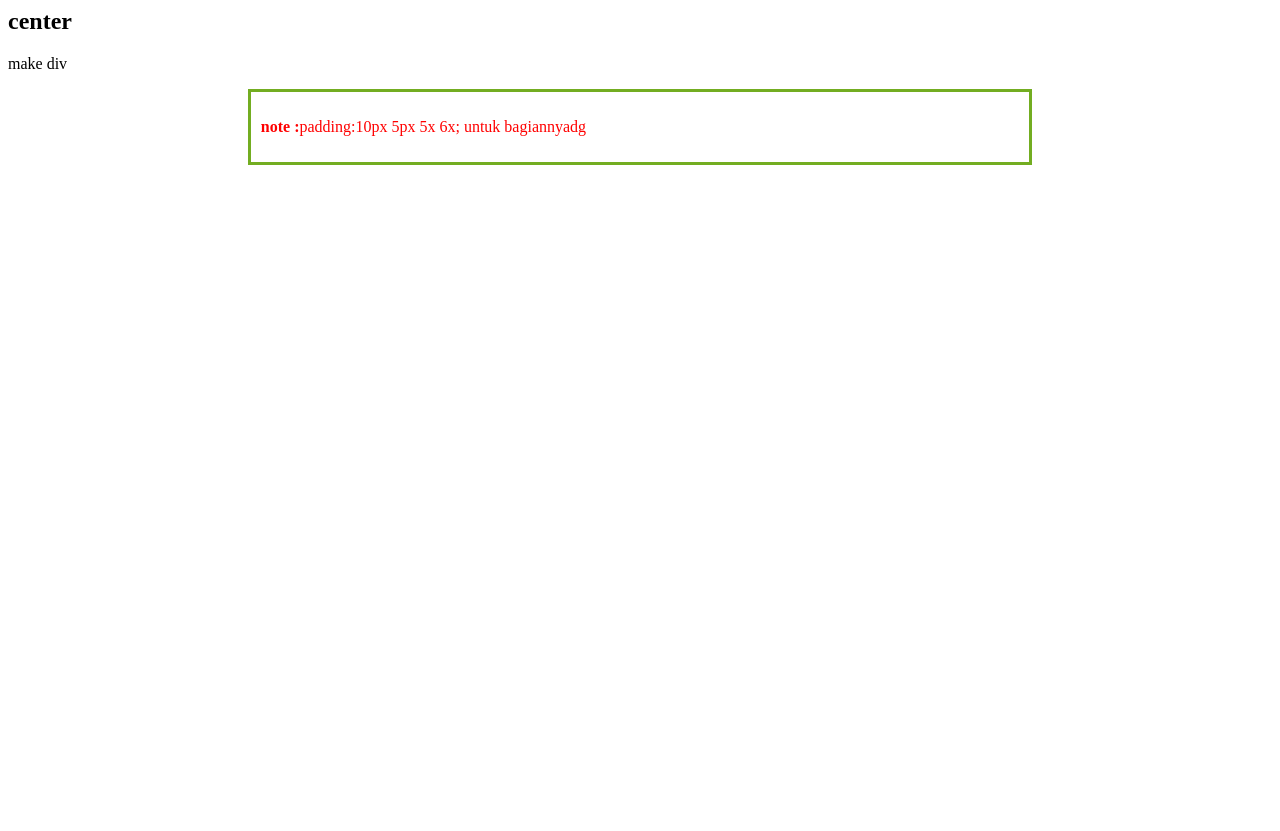
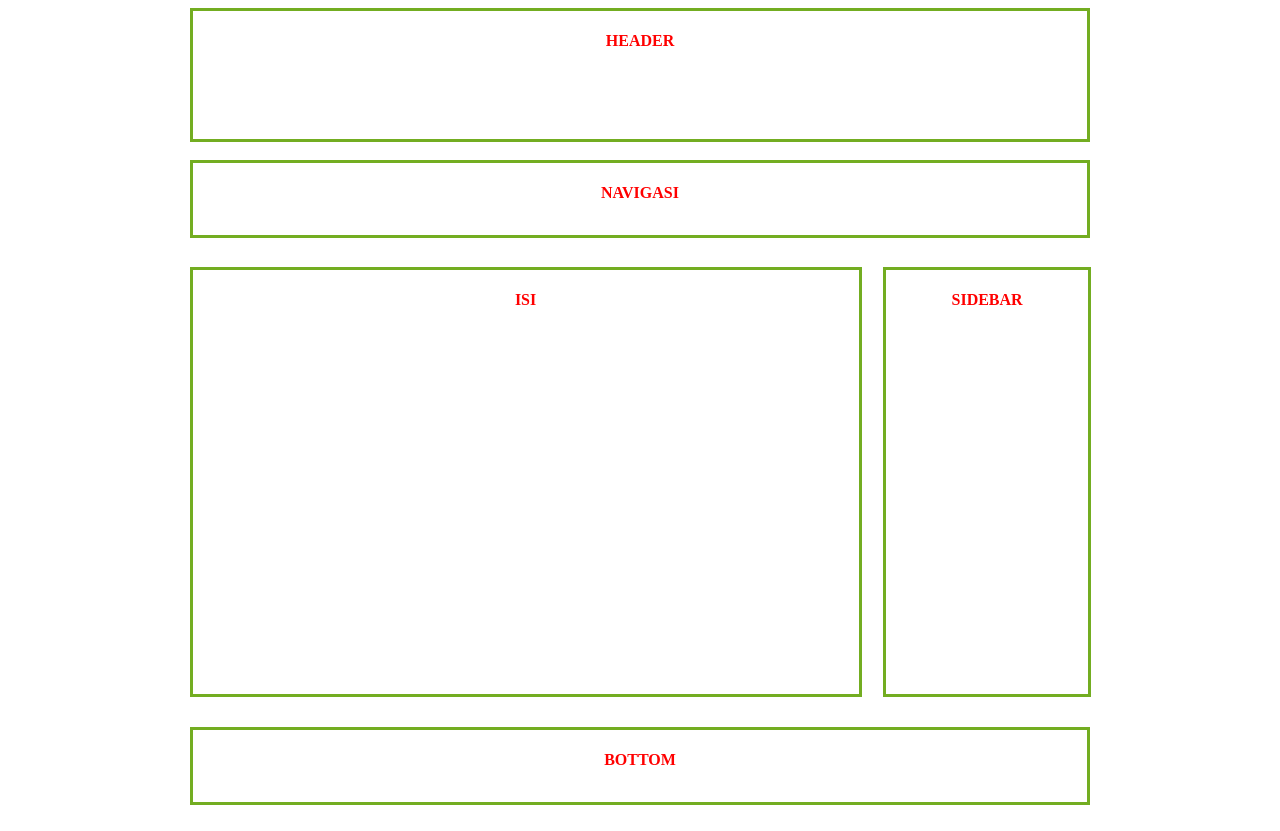
Before and after one commit to imamp18/webku, a plain HTML site: page index.html in a window 1280 px wide. Before the commit the page ends 800 px from the top, so only its background shows below. Drawn offline with Linux system fonts and the light colour scheme.

Commit message:
Add files via upload
[INFO]Tugas Web

```diff
--- a/index.html
+++ b/index.html
@@ -1,19 +1,67 @@
 <html>
 <head>
 <style>
-.center {
+.header {
 	margin:auto;
+	width:70%;
+	border:3px solid #73AD21;
+	padding:5px;
+	color:red;
+	height:15%;
+	}
+.nav {
+	margin:auto;
+	width:70%;
+	border:3px solid #73AD21;
+	padding:5px;
+	color:red;
+	height:8%;}
+.content {
+	margin:1%;
 	width:60%;
 	border:3px solid #73AD21;
-	padding:10px;
-	color:red;}
+	padding:5px;
+	color:red;
+	height:88%;}
+.side {
+	margin:1%;
+	width:17.5%;
+	border:3px solid #73AD21;
+	padding:5px;
+	color:red;
+	height:88%;}
+.flex-container{
+	margin-left:13.5%;
+	height:60%;
+	display:flex;
+	align-content:center;}
+.bottom {
+	margin:auto;
+	width:70%;
+	border:3px solid #73AD21;
+	padding:5px;
+	color:red;
+	height:8%;}
+
 </style>
 </head>
 <body>
-<h2>center</h2>
-<p>make div</p>
-<div class="center">
-<p><b>note :</b>padding:10px 5px 5x 6x; untuk bagiannyadg</p>
-</div>
+	<div class="header">
+	<p><b><center>HEADER</center></b></p>
+	</div><br>
+
+	<div class="nav">
+	<p><b><center>NAVIGASI</b></center></p></div><br>
+
+<div class="flex-container">
+	<div class="content">
+			<p><b><center>ISI</b></center></p>
+	</div>
+	<div class="side">
+			<p><b><center>SIDEBAR</b></center></p>
+	</div></div>
+
+	<div class="bottom">
+	<p><b><center>BOTTOM</b></center></p></div><br>
 </body>
 </html>
```
